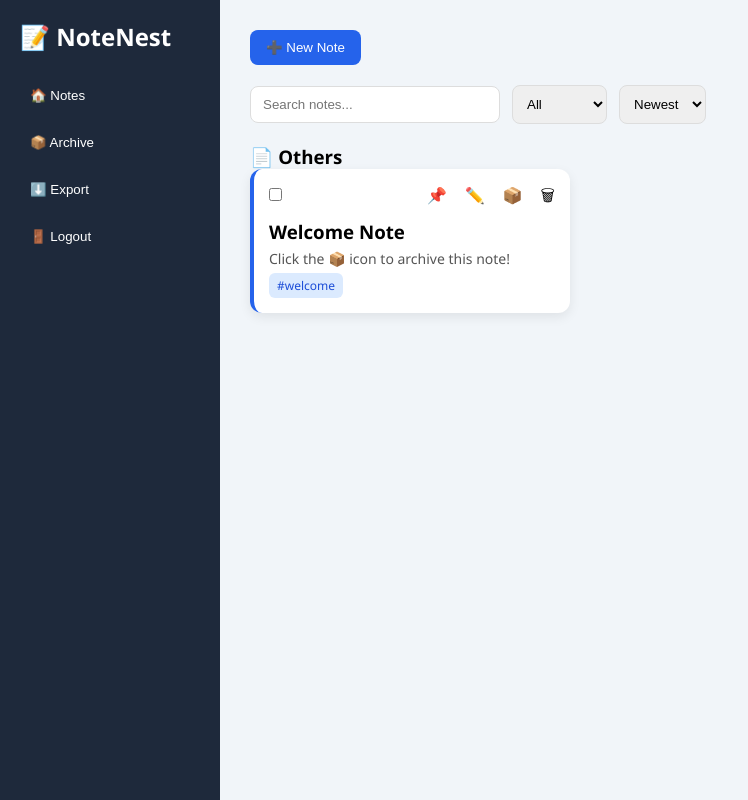
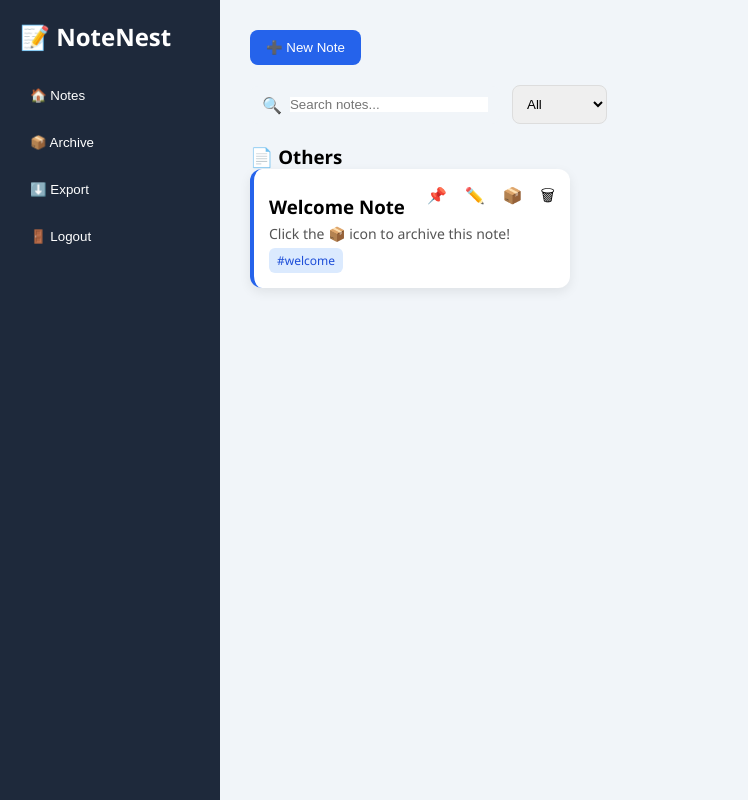
Before and after one commit to skaushika26/StudentsNotes, a React (Vite) app in the folder client/: page /dashboard in a window 1280 px wide. Shown: the whole page, without its empty margins (0-748 px from the left). Built offline with nearby package versions, Linux system fonts and the light colour scheme.

Commit message:
Export feature + UI fixes (done in archive branch)

```diff
--- a/client/src/components/Dashboard.css
+++ b/client/src/components/Dashboard.css
@@ -229,3 +229,24 @@ body {
 .export-buttons button:hover {
   background-color: #2563eb;
 }
+
+.search-box {
+  display: flex;
+  align-items: center;
+  background: #f1f5f9;
+  padding: 8px 12px;
+  border-radius: 8px;
+  width: 250px;
+}
+
+.search-icon {
+  margin-right: 8px;
+  color: #64748b;
+}
+
+.search-box input {
+  border: none;
+  outline: none;
+  background: white;
+  width: 100%;
+}
--- a/client/src/components/Dashboard.jsx
+++ b/client/src/components/Dashboard.jsx
@@ -130,18 +130,7 @@ const handleDownload = (attachment) => {
   const renderNotes = (list) =>
   list.map((note) => (
     <div key={note.id} className="dash-note-card">
-        <input
-           type="checkbox"
-           checked={selectedNotes.includes(note.id)}
-           onChange={() => {
-             setSelectedNotes(prev =>
-              prev.includes(note.id)
-                ? prev.filter(id => id !== note.id)
-                : [...prev, note.id]
-             );
-           }}
-           style={{ marginBottom: "8px" }}
-        />
+
       <div className="note-actions">
         <span onClick={() => togglePin(note.id)}>📌</span>
         <span onClick={() => { setSelectedNote(note); setShowModal(true); }}>✏️</span>
--- a/client/src/components/ExportNotes.jsx
+++ b/client/src/components/ExportNotes.jsx
@@ -4,16 +4,42 @@ import { useNavigate } from "react-router-dom";
 const ExportNotes = () => {
   const [notes, setNotes] = useState([]);
   const [selectedIds, setSelectedIds] = useState([]);
+  const navigate = useNavigate();
 
   useEffect(() => {
-    const all = JSON.parse(localStorage.getItem("notes")) || [];
-    const selected = JSON.parse(localStorage.getItem("selectedNotes")) || [];
+    const saved = localStorage.getItem("notes");
 
-    setSelectedIds(selected);
+    console.log("📦 Raw localStorage:", saved);
 
-    const filtered = all.filter(n => selected.includes(n.id));
-    setNotes(filtered);
+    if (saved) {
+      try {
+        const parsed = JSON.parse(saved);
+        console.log("✅ Parsed notes:", parsed);
+        setNotes(parsed);
+      } catch (err) {
+        console.error("❌ JSON parse error:", err);
+      }
+    } else {
+      console.log("⚠️ No notes found in localStorage");
+    }
   }, []);
+  const exportSingleNote = (note) => {
+    const content = `
+  Title: ${note.title || "No Title"}
+  Content: ${note.body || "No Content"}
+  Tags: ${note.tags?.map(t => `#${t}`).join(", ") || "None"}
+  Date: ${new Date(note.createdAt).toLocaleString()}
+  -----------------------
+  `;
+
+    const blob = new Blob([content], { type: "text/plain" });
+    const url = URL.createObjectURL(blob);
+
+    const a = document.createElement("a");
+    a.href = url;
+    a.download = `${note.title || "note"}.txt`;
+    a.click();
+  };
 
   const exportAsJSON = () => {
     const data = JSON.stringify(notes, null, 2);
@@ -42,8 +68,6 @@ const ExportNotes = () => {
 
   return (
   <div className="dash-root">
-
-    {/* Sidebar (same as dashboard) */}
   <aside className="dash-sidebar">
     <h2>📝 NoteNest</h2>
 
@@ -55,19 +79,28 @@ const ExportNotes = () => {
     </button>
   </aside>
 
-    {/* Main Content */}
   <main className="dash-main">
-      <div className="export-card">
     <h2>⬇️ Export Notes</h2>
-        <p>Total Notes: <strong>{notes.length}</strong></p>
-        <p>Selected Notes: {notes.length}</p>
 
+    {notes.length === 0 ? (
+      <p>No notes available</p>
+    ) : (
+      <div className="dash-notes-grid">
+        {notes.map(note => (
+          <div key={note.id} className="dash-note-card">
+            <h3>{note.title}</h3>
+            <p>{note.body?.substring(0, 80)}</p>
 
-        <div className="export-buttons">
-          <button onClick={exportAsJSON}>Download JSON</button>
-          <button onClick={exportAsText}>Download Text</button>
+            <button
+              onClick={() => exportSingleNote(note)}
+              style={{ marginTop: "10px" }}
+            >
+              ⬇️ Download
+            </button>
           </div>
+        ))}
       </div>
+    )}
   </main>
 </div>
 );
--- a/client/src/components/NoteToolbar.jsx
+++ b/client/src/components/NoteToolbar.jsx
@@ -20,20 +20,15 @@ const NoteToolbar = ({
       }}
     >
       {/* Search */}
+      <div className="search-box">
+        <span className="search-icon">🔍</span>
         <input
             type="text"
             placeholder="Search notes..."
             value={search}
             onChange={(e) => onSearchChange(e.target.value)}
-        style={{
-          padding: "10px 12px",
-          borderRadius: "8px",
-          border: "1px solid #ddd",
-          width: "250px",
-          outline: "none",
-        }}
         />
-
+      </div>
       {/* Tag Filter */}
       <select
         value={activeTag}
@@ -53,20 +48,7 @@ const NoteToolbar = ({
         ))}
       </select>
 
-      {/* Sort */}
-      <select
-        value={sortOrder}
-        onChange={(e) => onSortChange(e.target.value)}
-        style={{
-          padding: "10px",
-          borderRadius: "8px",
-          border: "1px solid #ddd",
-          cursor: "pointer",
-        }}
-      >
-        <option value="newest">Newest</option>
-        <option value="oldest">Oldest</option>
-      </select>
+
     </div>
   );
 };
```
Lines whose indentation alone changed are shown as unchanged.
